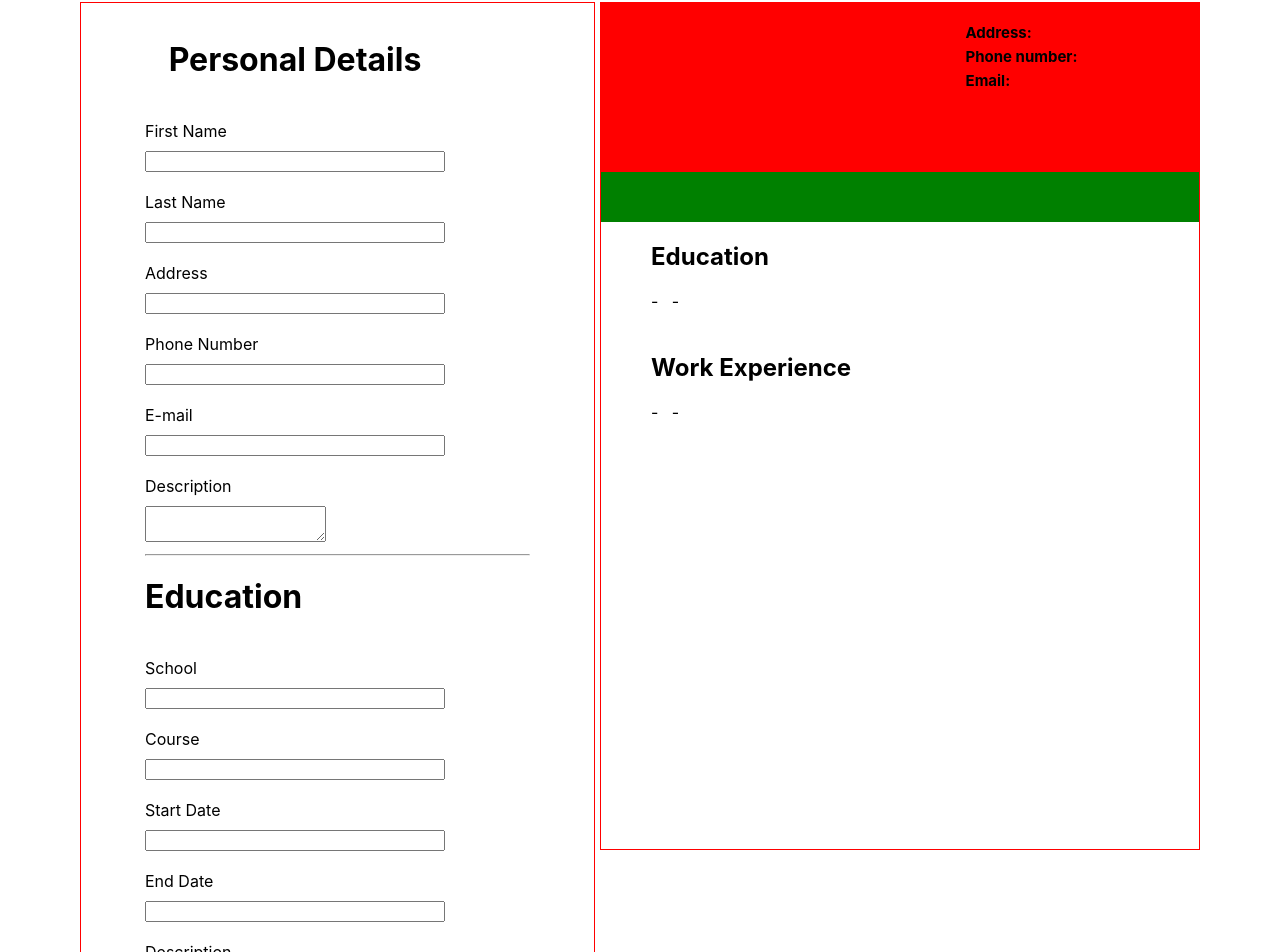
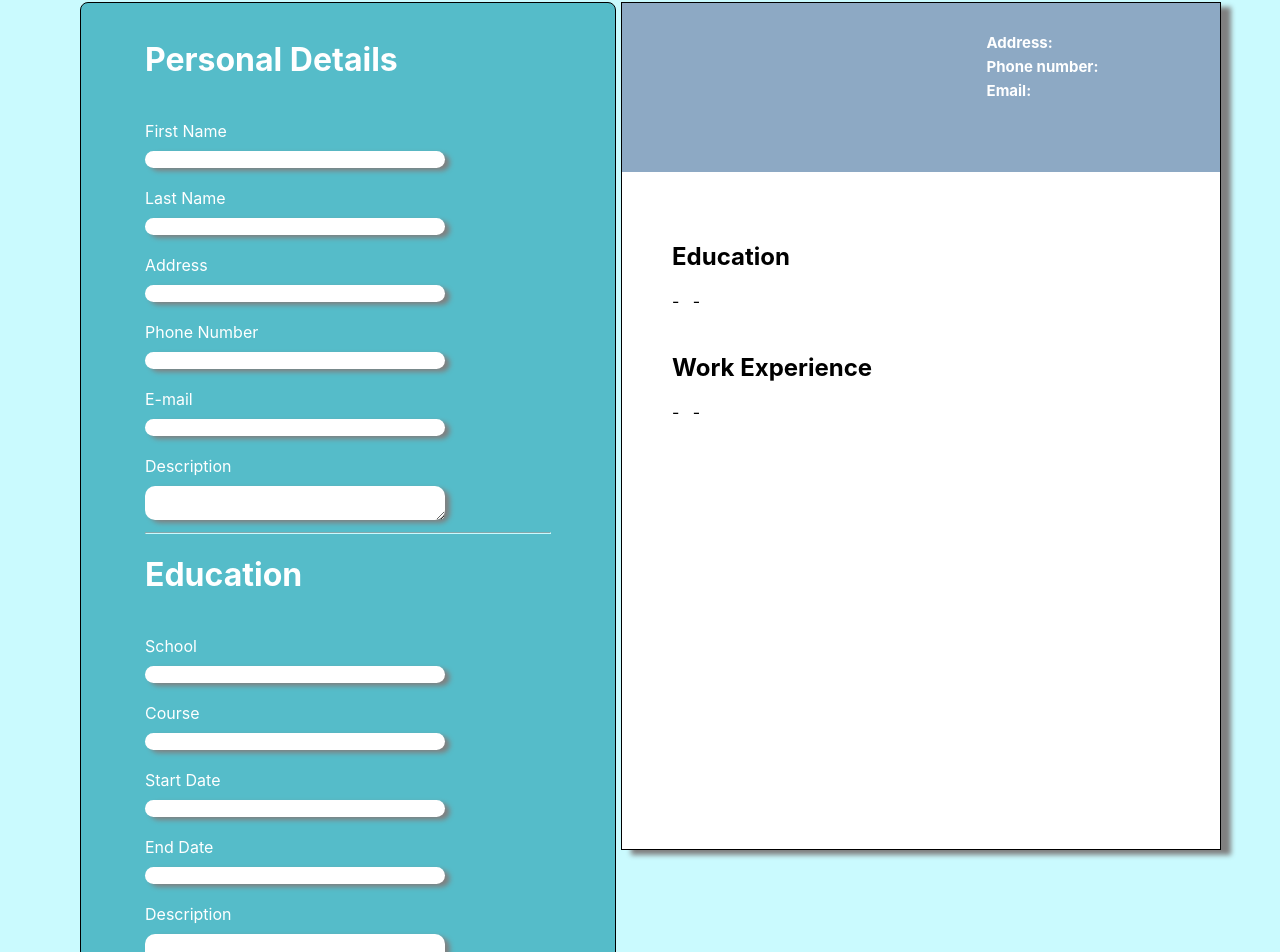
Before and after one commit to Maciej-Sitny/CV-creator, a React (Create React App) app: page / in a window 1280 px wide. Shown: the part 28-980 px from the top of the page. Built offline with nearby package versions, Linux system fonts and the light colour scheme.

Commit message:
Finished styling and added RODO agreement checkbox

```diff
--- a/src/App.js
+++ b/src/App.js
@@ -1,12 +1,9 @@
-// import logo from './logo.svg';
-// import './App.css';
 import React from 'react'
 import GeneralInfo from './components/GeneralInfo';
 import EduExp from './components/EduExp';
 import PracticalExp from './components/PracticalExp';
 import Preview from './components/Preview';
 
-//30 minut
 
 export default function App() {
 
@@ -35,6 +32,8 @@ export default function App() {
         description:'',
       }])
 
+      const [RODO, setRODO] = React.useState(false)
+
       function addWorkSection(i) {
         setWorkInfo(prev=>{
           let copy = [...prev]
@@ -53,11 +52,6 @@ export default function App() {
         setWorkInfo(workInfo.filter((section,i)=> index!==i))
       }
 
-      // course: '',
-      // school:'',
-      // startDate:'',
-      // endDate:'',
-      // description:''
 
       function addEduSection(i) {
         setEduInfo(prev=>{
@@ -86,10 +80,15 @@ export default function App() {
               <hr />
               <PracticalExp id={0} allInfo= {workInfo} setAllInfo={setWorkInfo} deleteSection={deleteWorkSection} addSection={addWorkSection} />
               <hr />
+              <label>
+                Include RODO agreement <input className='check' type="checkbox" onClick={()=>{setRODO(prev=> !prev)}}></input>
+
+              </label>
           </div>
-          <div className = 'previewSide'>
-              <Preview generalInfo={generalInfo} eduInfo={eduInfo} workInfo={workInfo}/>
+          <div className = 'previewSide' style={{height:document.getElementsByClassName('editSide').offsetHeight}}>
+              <Preview generalInfo={generalInfo} eduInfo={eduInfo} workInfo={workInfo} RODO={RODO}/>
           </div>
+
         </div>
       )
 
--- a/src/components/EduExp.js
+++ b/src/components/EduExp.js
@@ -1,13 +1,14 @@
 import React from 'react';
 
 export default function EduExp(props) {
-    // education: {
-    //     0:{course: '',
+    // education: [
+    //     {course: '',
     //     school:'',
     //     startDate:'',
     //     endDate:'',
     //     description:''
     //     }
+    // ]
 
     function handleChange(event,index) {
         props.setAllInfo(prevInfo=>{
@@ -43,9 +44,12 @@ export default function EduExp(props) {
                 </label>
                 <div className='buttons'>
                         {key===props.allInfo.length-1 && <button onClick={()=>{props.addSection(key+1)}}>Add Section</button>}
+                        {/* making sure that add section button will be displayed only after the last section */}
                         <button onClick = {()=>{props.deleteSection(key)}}>Delete Section</button>
                 </div>
         </div>)})}
+        {props.allInfo.length===0 && <button onClick={()=>{props.addSection(0)}}>Add Education Section</button>}
+        {/* in case there won't be any sections left */}
         </div>
     )
 }
--- a/src/components/GeneralInfo.js
+++ b/src/components/GeneralInfo.js
@@ -1,7 +1,6 @@
 import React from 'react';
 
 export default function GeneralInfo(props) {
-
 
         function handleChange(event) {
             props.setAllInfo(prevInfo=>{
--- a/src/components/Preview.js
+++ b/src/components/Preview.js
@@ -1,8 +1,6 @@
 import React from 'react';
 
 export default function Preview(props){
-
-
 
         return (
             <div className = "preview">
@@ -41,6 +39,8 @@ export default function Preview(props){
                             </div>)
                     })}
                 </div>
+                {props.RODO && <h6 className="RODO-agreement">Wyrażam zgodę na przetwarzanie moich danych osobowych dla potrzeb niezbędnych do realizacji procesu rekrutacji zgodnie z Rozporządzeniem Parlamentu Europejskiego i Rady (UE) 2016/679 z dnia 27 kwietnia 2016 r. w sprawie ochrony osób fizycznych w związku z przetwarzaniem danych osobowych i w sprawie swobodnego przepływu takich danych oraz uchylenia dyrektywy 95/46/WE (RODO).</h6>}
+                {/* displaying only if RODO checkbox is checked */}
             </div>
         )
 }
--- a/src/index.css
+++ b/src/index.css
@@ -1,7 +1,3 @@
-:root {
-  --a4-width:40vw;
-}
-
 * {
   box-sizing: border-box;
 }
@@ -14,7 +10,7 @@ body {
 
   margin: 0;
   padding: 30px 80px 0 80px;
-
+  background: #cafafe;
   -webkit-font-smoothing: antialiased;
   -moz-osx-font-smoothing: grayscale;
 }
@@ -25,12 +21,22 @@ code {
 }
 
 
-.generalInfo, .education, .work {
+.education, .work {
+
   align-items: center;
   display:flex;
   flex-direction: column;
   justify-content: center;
+  text-align: left;
   width: 300px;
+}
+
+.generalInfo {
+  justify-content: center;
+  display:flex;
+  flex-direction: column;
+  width: 406px;
+  text-align: left;
 }
 
 .generalInfo >label, .education>label, .work>label {
@@ -43,56 +49,80 @@ code {
 }
 
 input{
+  border:0;
+  border-radius: 10px;
+  box-shadow: 5px 3px 5px gray;
   display: block;
-  width:300px;
   margin-left:0;
   padding-left: 0;
+  text-indent: 5px;
+  width:300px;
+}
+
+textarea {
+  border:0;
+  border-radius: 10px;
+  box-shadow: 5px 3px 5px gray;
+  text-indent: 5px;
+  width:300px;
+
 }
 
 .editSide{
-  border: 1px solid red;
+  background: #55bcc9;
+  border: 1px solid black;
+  border-radius: 8px;
+  color:white;
   padding:2vh 5vw;
+  text-align: left;
   width:600px;
+
+}
+
+.check{
+  display: inline;
+  width: 35px;
 }
 
 .main {
   display:flex;
   gap:5px;
   justify-content: space-around;
-
 }
 
 .buttons {
   display:flex;
-  /* justify-content: center; */
   gap:20px;
   margin-top:10px;
   width: 100%;
 }
 
 .preview {
-  /* background: red; */
-  border:1px solid red;
+  background: white;
+  border:1px solid black;
+  box-shadow: 10px 5px 5px gray;
   display: flex;
   flex-direction: column;
-
   height: calc(1.414 * 600px);
+  position:-webkit-sticky;
+  position:sticky;
+  top:0;
   width: 600px;
 
 }
 
 .nameAndContact {
-  background: red;
+  background: #8DA9C4;
+  color:white;
   display: flex;
   height: 20%;
   justify-content: space-around;
-  padding-top: 20px;
+  padding-top: 30px;
   padding-bottom: 20px;
   width: 100%;
 }
 
 .preview-name {
-
   font-size: 20px;
 }
 
@@ -110,10 +140,9 @@ input{
 }
 
 .preview-general-desc {
-  background: green;
   overflow-wrap: anywhere;
+  padding: 50px 50px 0 50px;
   text-align: justify;
-  padding: 50px 50px 0 50px;
   width:100%
 }
 
@@ -140,3 +169,36 @@ input{
   overflow-wrap: anywhere;
   text-align: justify;
 }
+
+.RODO-agreement {
+  bottom: 5px;
+  color :black;
+  font-weight:lighter;
+  overflow-wrap: anywhere;
+  padding: 0px 50px;
+  position:absolute;
+  text-align: justify;
+  width:600px;
+
+}
+
+hr {
+  border-color: #cafafe;
+}
+
+button {
+  color:black;
+  cursor:pointer;
+  background: white;
+  border: black;
+  border-radius:5px;
+  box-shadow: 3px 3px gray;
+
+}
+button:hover {background-color: #cafafe}
+
+button:active {
+  background-color: #cafafe;
+  box-shadow: 0 3px gray;
+  transform: translateY(4px);
+}
```
Also changed, not shown: src/components/PracticalExp.js (+5 -4 lines).
